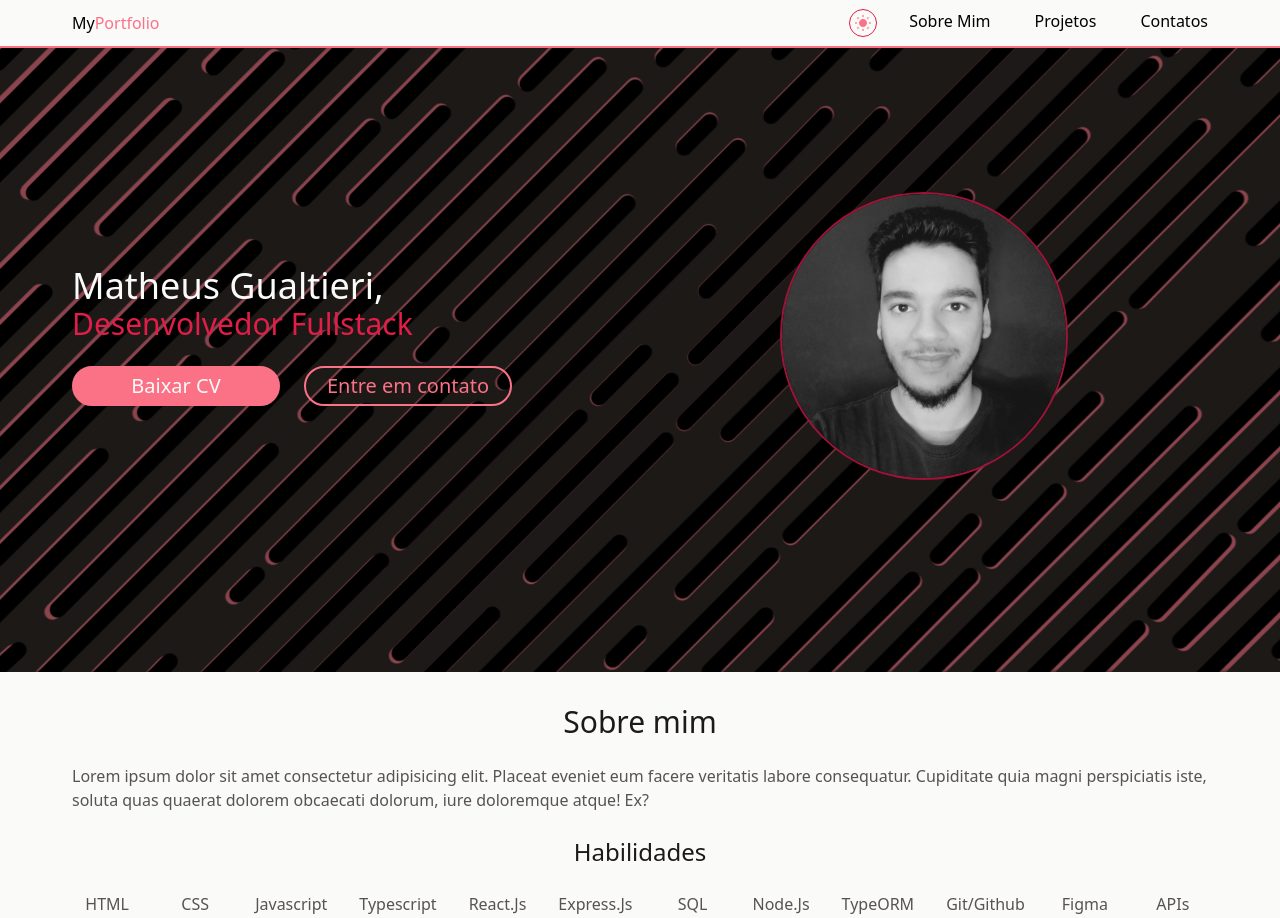
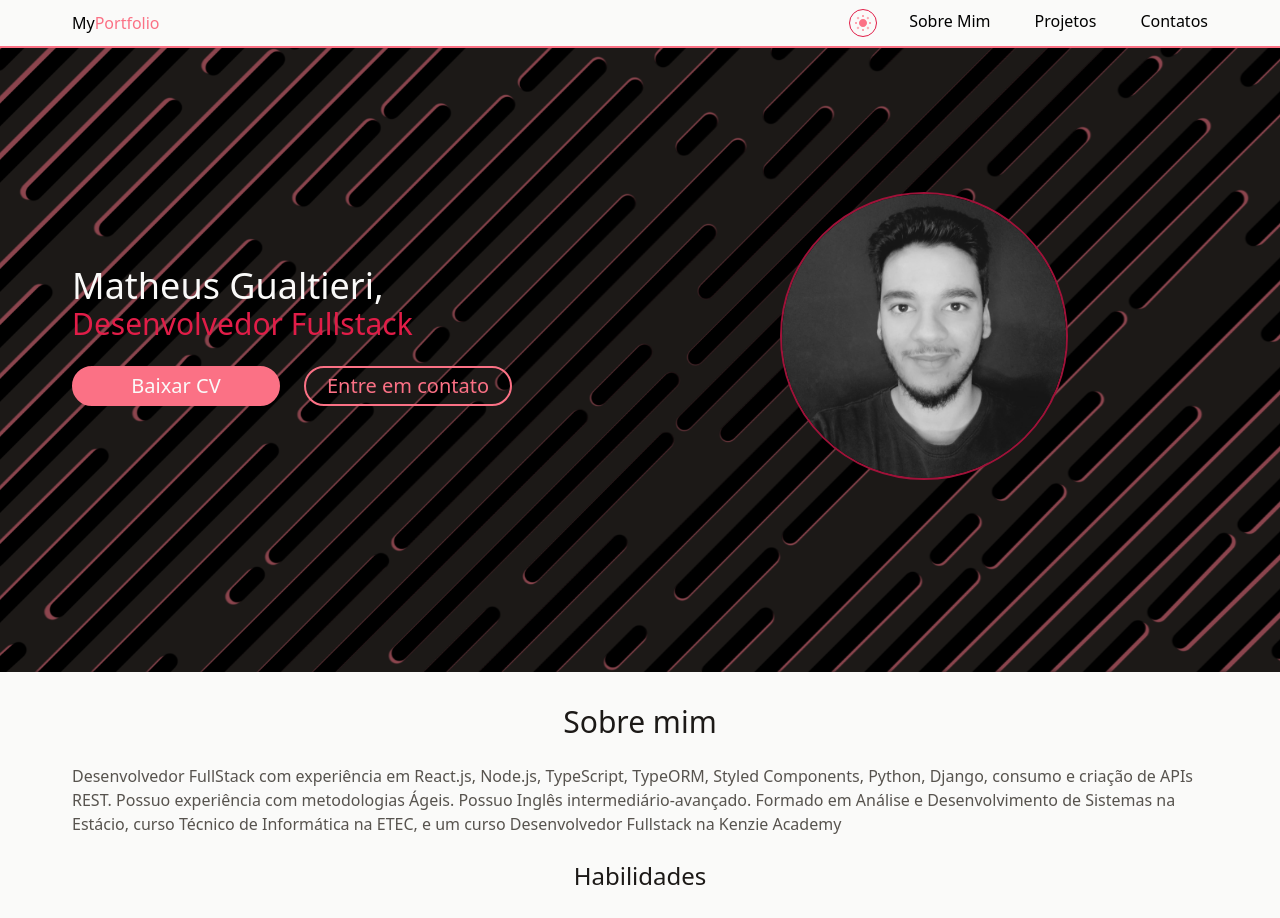
Before and after one commit to MatheusGualtieri/MyPortfolio, a React (Vite) app in the folder front/: page / in a window 1280 px wide. Shown: the top 918 px of the page. Built offline with nearby package versions, Linux system fonts and the light colour scheme; no server answers.

Commit message:
feat: add info on about me section

```diff
--- a/front/src/components/AboutMeSection/index.tsx
+++ b/front/src/components/AboutMeSection/index.tsx
@@ -8,10 +8,12 @@ export const AboutMeSection = () => {
           Sobre mim
         </h1>
         <p className="text-stone-600 dark:text-stone-300">
-          Lorem ipsum dolor sit amet consectetur adipisicing elit. Placeat
-          eveniet eum facere veritatis labore consequatur. Cupiditate quia magni
-          perspiciatis iste, soluta quas quaerat dolorem obcaecati dolorum, iure
-          doloremque atque! Ex?
+          Desenvolvedor FullStack com experiência em React.js, Node.js,
+          TypeScript, TypeORM, Styled Components, Python, Django, consumo e
+          criação de APIs REST. Possuo experiência com metodologias Ágeis.
+          Possuo Inglês intermediário-avançado. Formado em Análise e
+          Desenvolvimento de Sistemas na Estácio, curso Técnico de Informática
+          na ETEC, e um curso Desenvolvedor Fullstack na Kenzie Academy
         </p>
         <h2 className="text-stone-900 dark:text-stone-50 text-center text-2xl">
           Habilidades
```
